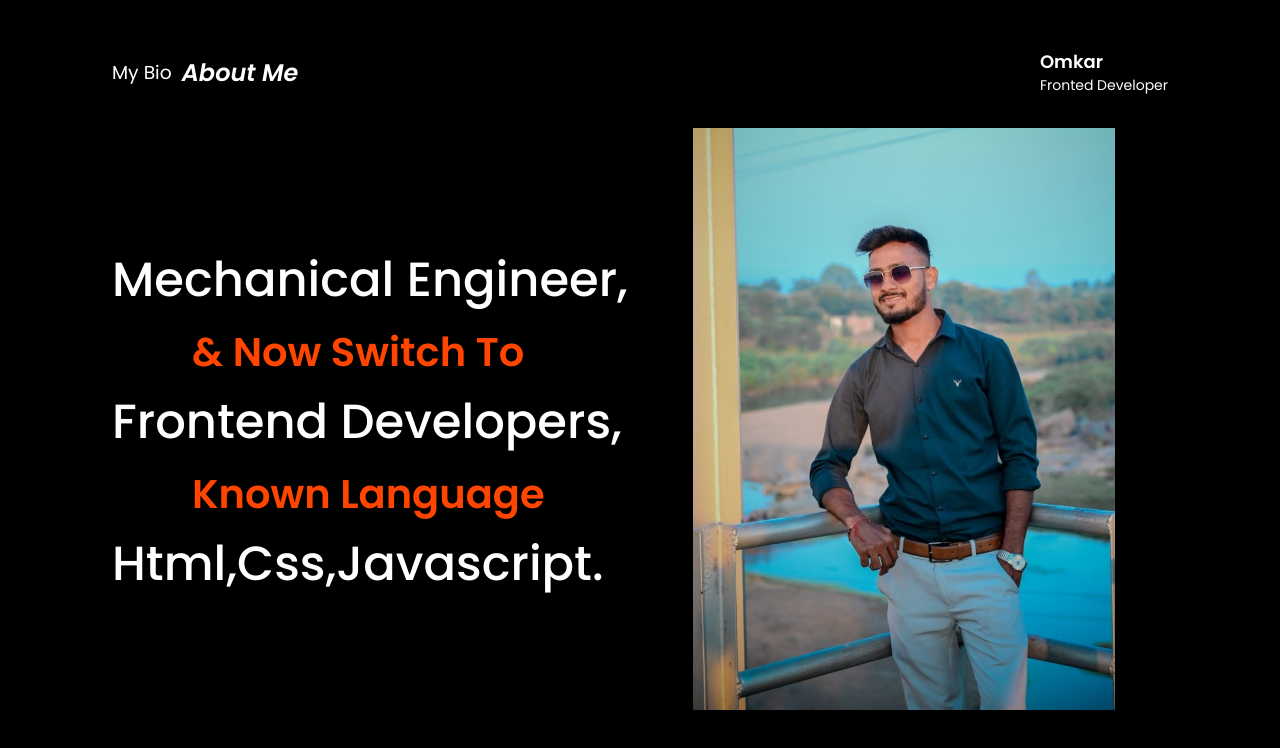
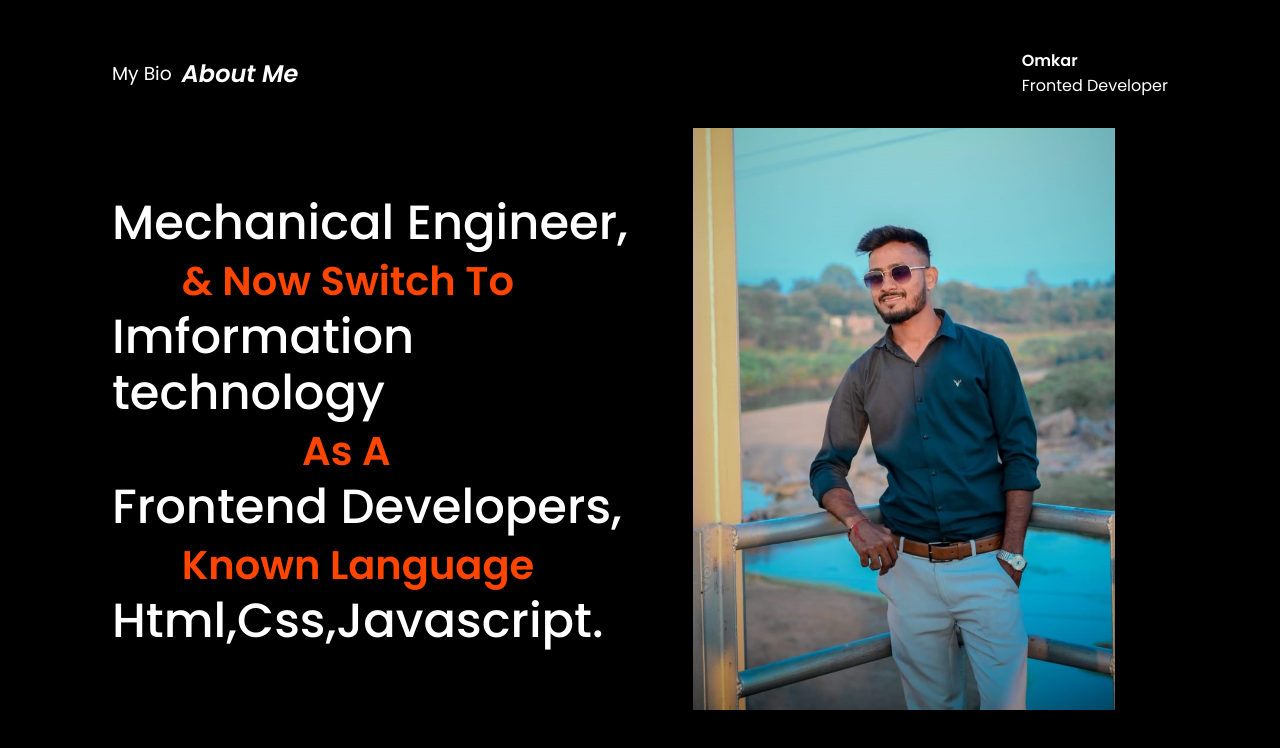
Before and after one commit to Omkar141998/5th-Javascript-Project---Page-Transition-With-GSAP-Animantion, a plain HTML site: page index.html in a window 1280 px wide. Drawn offline with nearby package versions, Linux system fonts and the light colour scheme.

Commit message:
change span text

```diff
--- a/index.html
+++ b/index.html
@@ -26,6 +26,8 @@
             <h1>
               Mechanical Engineer,<br />
               <span>& Now Switch To </span><br>
+              Imformation technology<br>
+              <span class="text">As A</span><br>
               Frontend Developers,<br />
               <span>Known Language</span><br>
               Html,Css,Javascript.
--- a/style.css
+++ b/style.css
@@ -44,11 +44,11 @@ img{
 }
 .nav .right-part h2{
     font-weight: 600;
-    font-size: 18px;
+    font-size: 100%;
 
 }
 .nav .right-part p{
-    font-size: 14px;
+    font-size: 100%;
 }
 .intro{
     position: fixed;
@@ -69,7 +69,7 @@ img{
 .intro .myfriend .left h1{
     font-size: 3rem;
     font-weight: 500;
-    line-height: 70px;
+    line-height: 3.5rem;
 
 }
 
@@ -95,5 +95,8 @@ span{
     font-size: 2.5rem;
     color: orangered;
     font-weight: 600;
-     margin-left: 80px;
+    margin-left: 12%;
 }
+.text{
+    margin-left: 190px ;
+}
```
